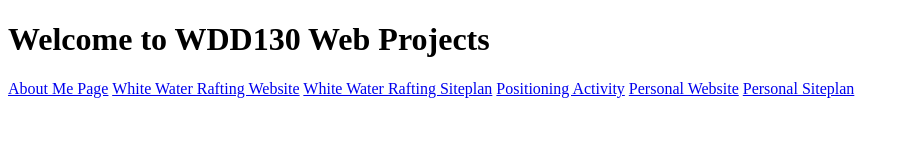
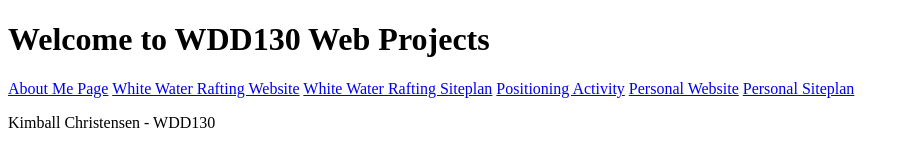
Before and after one commit to christek2/WDD-130, a plain HTML site: page index.html in a window 1280 px wide. Shown: the whole page, without its empty margins (0-909 px from the left). Drawn offline with Linux system fonts and the light colour scheme.

Commit message:
Added a paragraph

```diff
--- a/index.html
+++ b/index.html
@@ -16,5 +16,6 @@
         <a href="#">Personal Website</a>
         <a href="#">Personal Siteplan</a>
     </nav>
+    <p> Kimball Christensen - WDD130</p>
 </body>
 </html>
```
